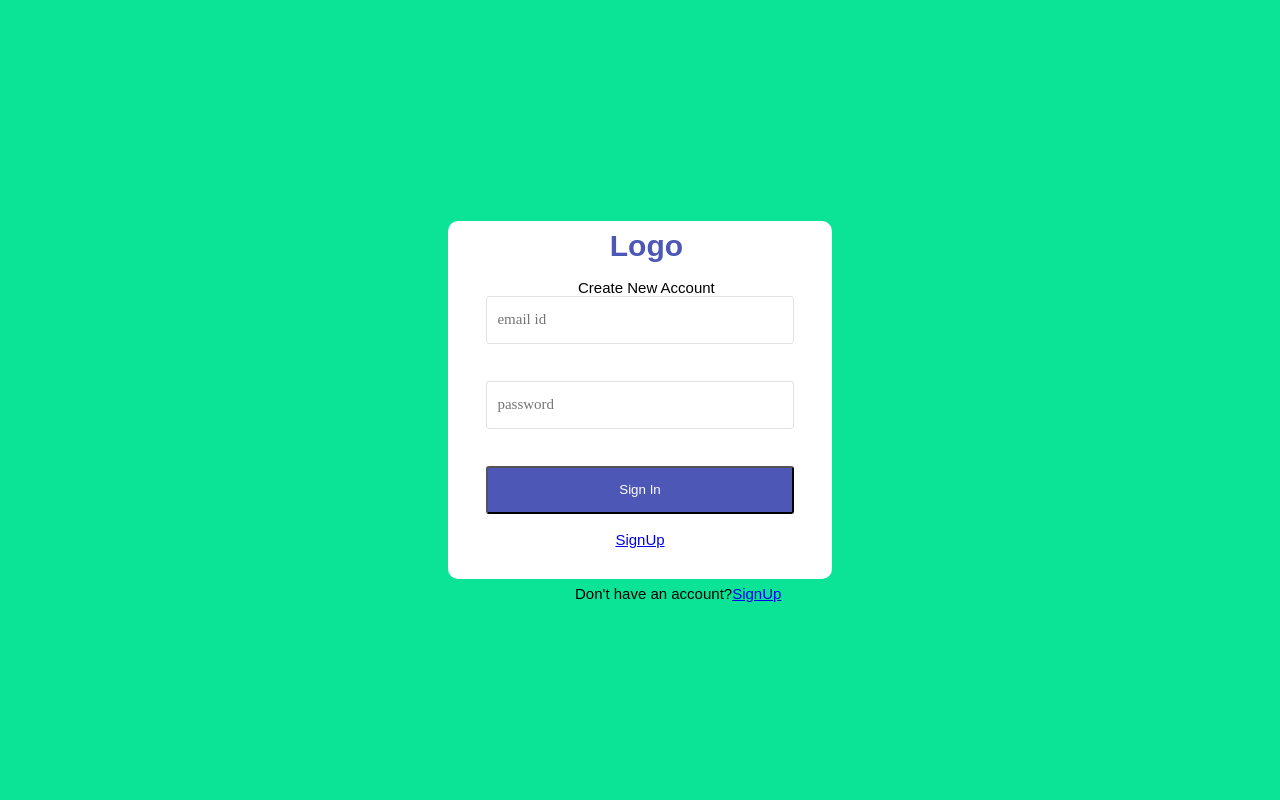
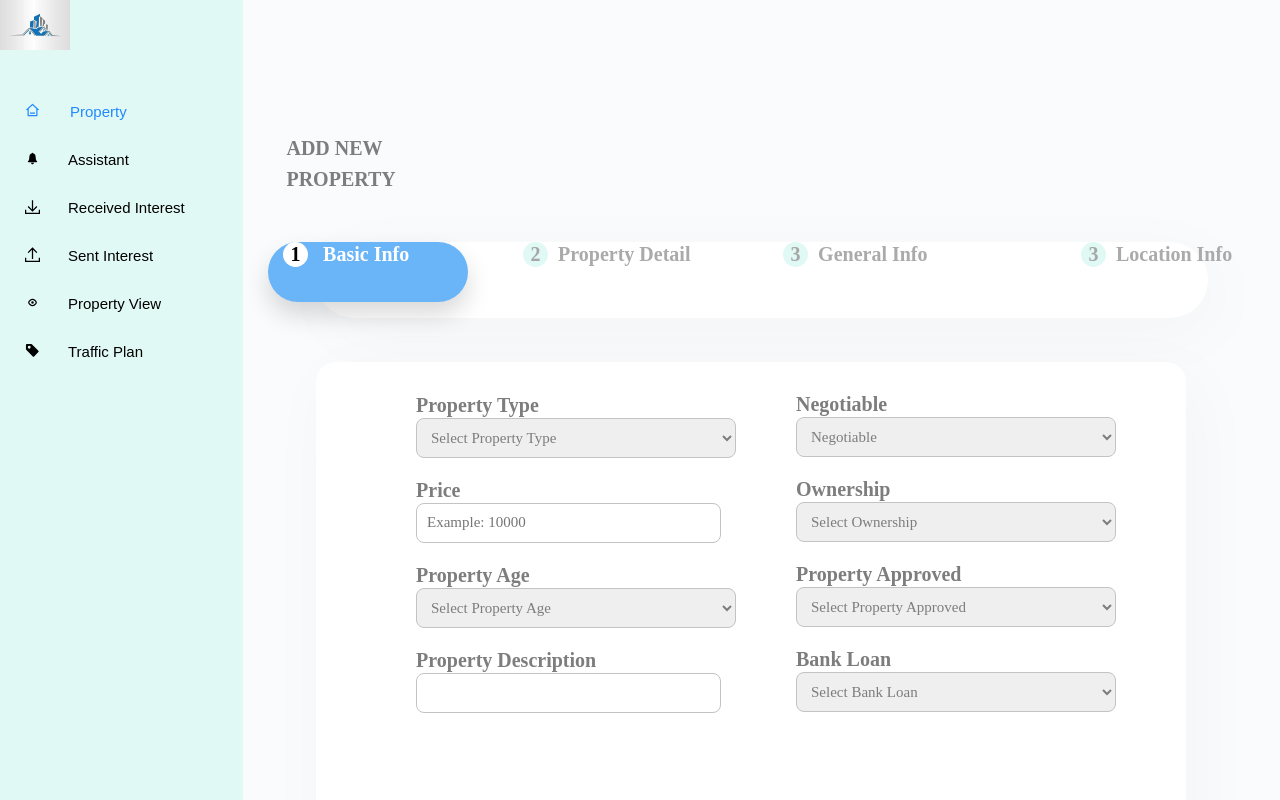
Before and after one commit to ChavvaNarayana/Real_Estate_Client, a React (Create React App) app: page /add in a window 1280 px wide. Before the commit this address led to /login. Shown: the top 800 px of the page. Built offline with nearby package versions, Linux system fonts and the light colour scheme.

Commit message:
deleted unecessary spaces

```diff
--- a/src/App.js
+++ b/src/App.js
@@ -2,7 +2,6 @@ import AddProperty from "./components/AddProperty/AddProperty";
 import { BrowserRouter, Route, Routes } from 'react-router-dom'
 import Signin from './components/Signin';
 import Signup from './components/Signup';
-import Dashboard from './components/Dashboard/dashboard';
 import IndexPage from "./components/IndexPage";
 function App() {
   return (
--- a/src/components/AddProperty/AddProperty.js
+++ b/src/components/AddProperty/AddProperty.js
@@ -53,10 +53,10 @@ const AddProperty = () => {
     let token = localStorage.getItem('token')
 
     return <>
-        { token ? <div>{ isTogle.BasicInfo && <BasicInfo formData={ formData } setFormData={ setFormData } isTogle={ isTogle } setIsTogle={ setIsTogle } /> }
+        { isTogle.BasicInfo && <BasicInfo formData={ formData } setFormData={ setFormData } isTogle={ isTogle } setIsTogle={ setIsTogle } /> }
         { isTogle.propertyDetails && <PropertyDetails formData={ formData } setFormData={ setFormData } isTogle={ isTogle } setIsTogle={ setIsTogle } /> }
         { isTogle.GeneralInfo && <GeneralInfo formData={ formData } setFormData={ setFormData } isTogle={ isTogle } setIsTogle={ setIsTogle } /> }
-            { isTogle.LocationInfo && <LocationInfo formData={ formData } setFormData={ setFormData } isTogle={ isTogle } setIsTogle={ setIsTogle } /> }</div> : <Navigate to="/login"/>}
+            { isTogle.LocationInfo && <LocationInfo formData={ formData } setFormData={ setFormData } isTogle={ isTogle } setIsTogle={ setIsTogle } /> }
 
     </>
 }
```
